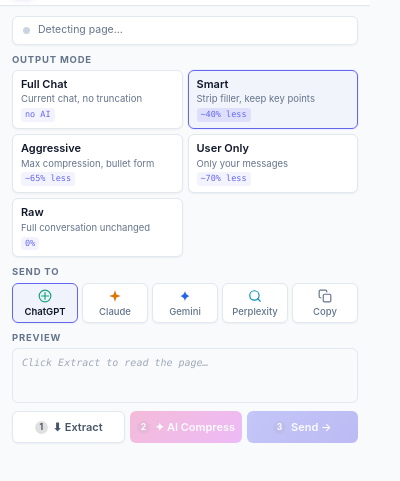
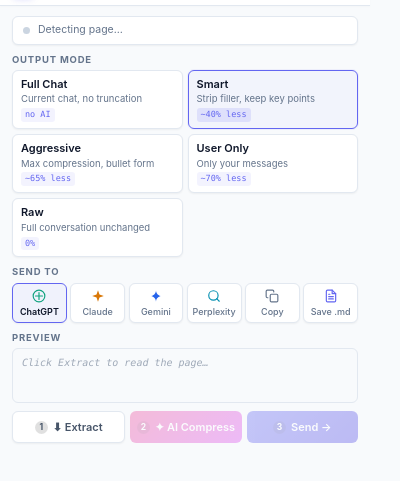
Before and after one commit to Rajivkhurana/Chat-Bridge, a browser extension: page popup.html in a window 400 px wide. Shown: the part 33-514 px from the top of the page. Drawn offline with Linux system fonts and the light colour scheme.

Commit message:
Update popup.html

```diff
--- a/popup.html
+++ b/popup.html
@@ -16,9 +16,9 @@
       --card: #ffffff;
       --shadow-sm: 0 1px 2px 0 rgba(0, 0, 0, 0.05);
       --shadow: 0 4px 6px -1px rgba(0, 0, 0, 0.05), 0 2px 4px -2px rgba(0, 0, 0, 0.05);
-      --font-sans: -apple-system, BlinkMacSystemFont, "Segoe UI", Roboto, Helvetica, Arial, sans-serif;
-      --font-display: "Segoe UI Semibold", -apple-system, BlinkMacSystemFont, "Segoe UI", Roboto, Arial, sans-serif;
-      --font-mono: "SFMono-Regular", Consolas, "Liberation Mono", Menlo, monospace;
+      --font-sans: "Satoshi", "Geist", "Inter", -apple-system, BlinkMacSystemFont, "Segoe UI", Roboto, sans-serif;
+      --font-display: "Satoshi", "Geist", "Inter", -apple-system, BlinkMacSystemFont, "Segoe UI", Roboto, sans-serif;
+      --font-mono: "JetBrains Mono", "Geist Mono", "SFMono-Regular", Consolas, Menlo, monospace;
     }
     * {
       box-sizing: border-box;
@@ -294,26 +294,27 @@
 
     .target-row {
       display: grid;
-      grid-template-columns: repeat(5, 1fr);
-      gap: 4px;
+      grid-template-columns: repeat(6, 1fr);
+      gap: 3.5px;
     }
     .tbtn {
       background: var(--surf);
       border: 1px solid var(--border);
       border-radius: 6px;
-      padding: 5px 2px;
+      padding: 5px 1px;
       cursor: pointer;
       text-align: center;
       color: var(--muted);
       font-family: var(--font-sans);
       font-weight: 500;
-      font-size: 9.5px;
+      font-size: 9px;
       transition: all 0.15s ease;
       box-shadow: var(--shadow-sm);
       display: flex;
       flex-direction: column;
       align-items: center;
       gap: 3px;
+      white-space: nowrap;
     }
     .tbtn:hover {
       border-color: #cbd5e1;
@@ -732,6 +733,17 @@
           </svg>
           Copy
         </button>
+        <!-- Export .md File -->
+        <button class="tbtn" data-target="markdown" title="Export as structured Markdown (.md) file for Claude Code, Cursor, Windsurf, or Antigravity">
+          <svg viewBox="0 0 24 24" fill="none" stroke="#6366f1" stroke-width="2" stroke-linecap="round" stroke-linejoin="round">
+            <path d="M14 2H6a2 2 0 0 0-2 2v16a2 2 0 0 0 2 2h12a2 2 0 0 0 2-2V8z"/>
+            <polyline points="14 2 14 8 20 8"/>
+            <line x1="16" y1="13" x2="8" y2="13"/>
+            <line x1="16" y1="17" x2="8" y2="17"/>
+            <polyline points="10 9 9 9 8 9"/>
+          </svg>
+          Save .md
+        </button>
       </div>
     </div>
 
@@ -794,8 +806,7 @@
     </div>
     <div class="setting-row">
       <label>Model Name</label>
-      <input class="inp" id="orModel" list="modelOptions" placeholder="" />
-      <datalist id="modelOptions"></datalist>
+      <input class="inp" id="orModel" type="text" placeholder="" />
       <div class="hint">Each provider names its models differently — check their docs for the exact string.</div>
     </div>
     <div class="setting-row">
```
